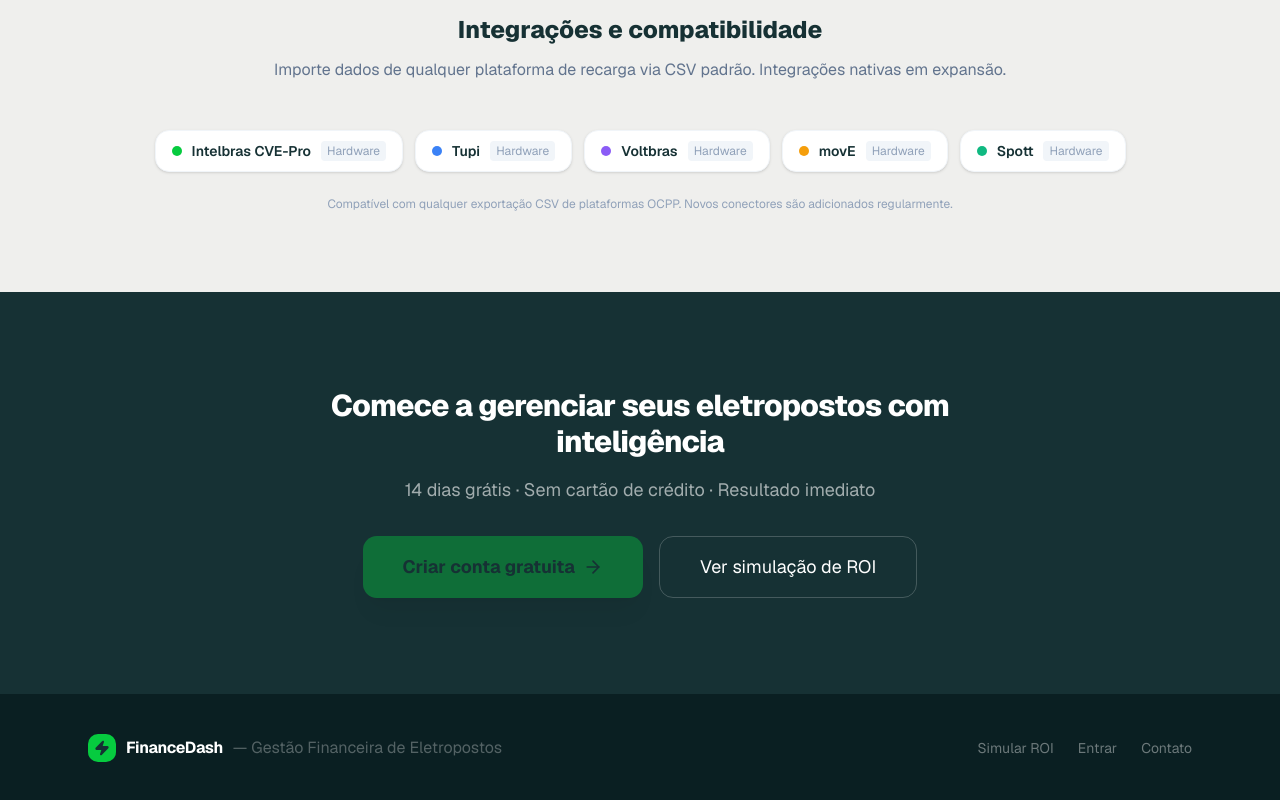
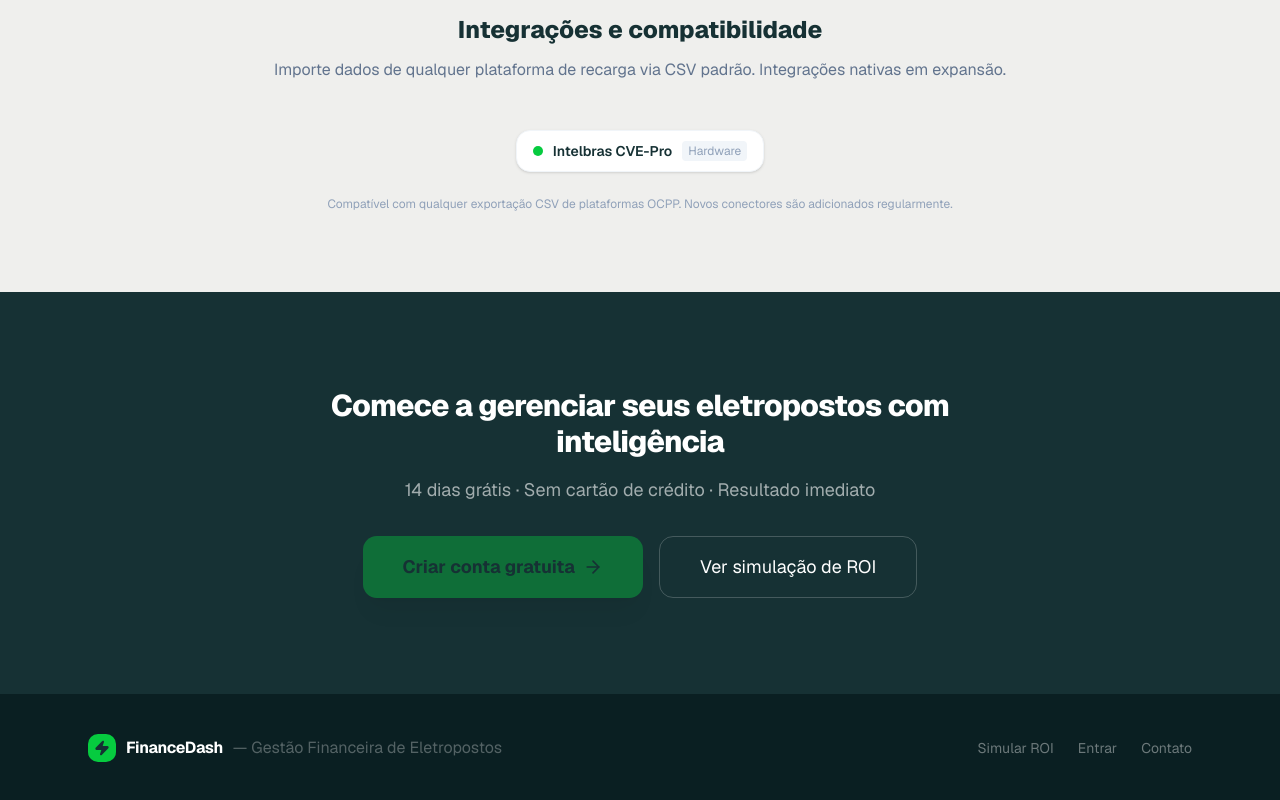
Before and after one commit to DhioneCastilhoBarbosa/painel-financeiro-ev, a Next.js app in the folder apps/web/: page /solucao in a window 1280 px wide. Shown: the part 4071-4871 px from the top of the page. Built offline with nearby package versions, Linux system fonts and the light colour scheme.

Commit message:
fix: exibe apenas Intelbras CVE-Pro em Integracoes e compatibilidade
Co-Authored-By: Claude Sonnet 4.6 <noreply@anthropic.com>

```diff
--- a/apps/web/src/app/solucao/page.tsx
+++ b/apps/web/src/app/solucao/page.tsx
@@ -123,10 +123,6 @@ const PLANS = [
 
 const INTEGRATIONS = [
   { name: "Intelbras CVE-Pro", category: "Hardware", color: "#06CB3F" },
-  { name: "Tupi",              category: "Hardware", color: "#3B82F6" },
-  { name: "Voltbras",          category: "Hardware", color: "#8B5CF6" },
-  { name: "movE",              category: "Hardware", color: "#F59E0B" },
-  { name: "Spott",             category: "Hardware", color: "#10B981" },
 ];
 
 const TESTIMONIALS = [
```
